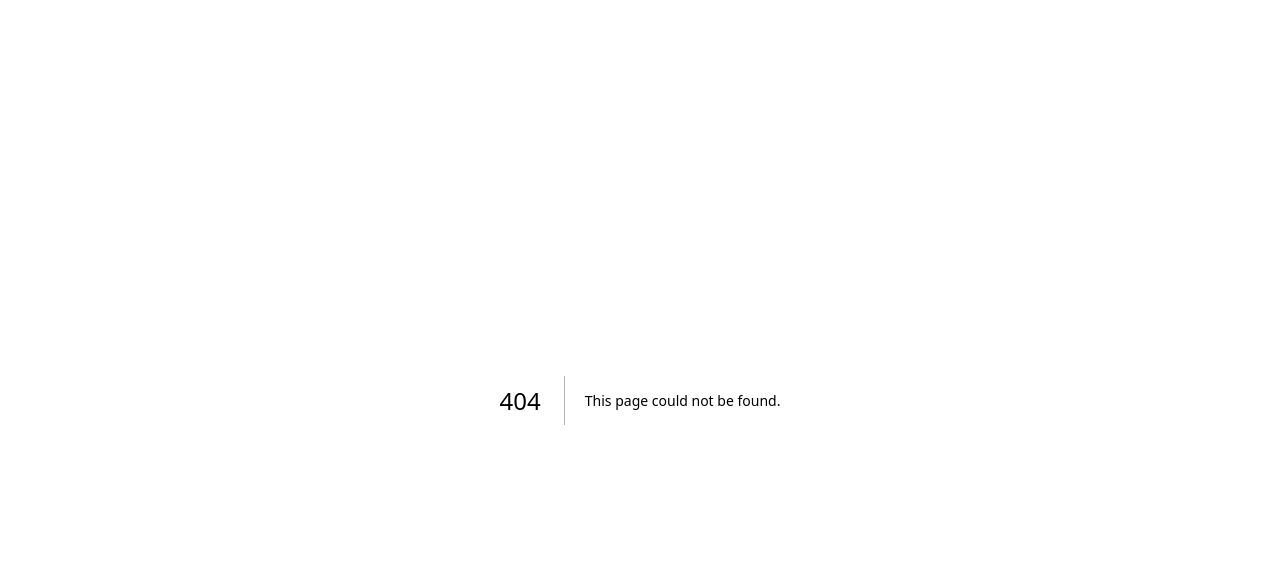
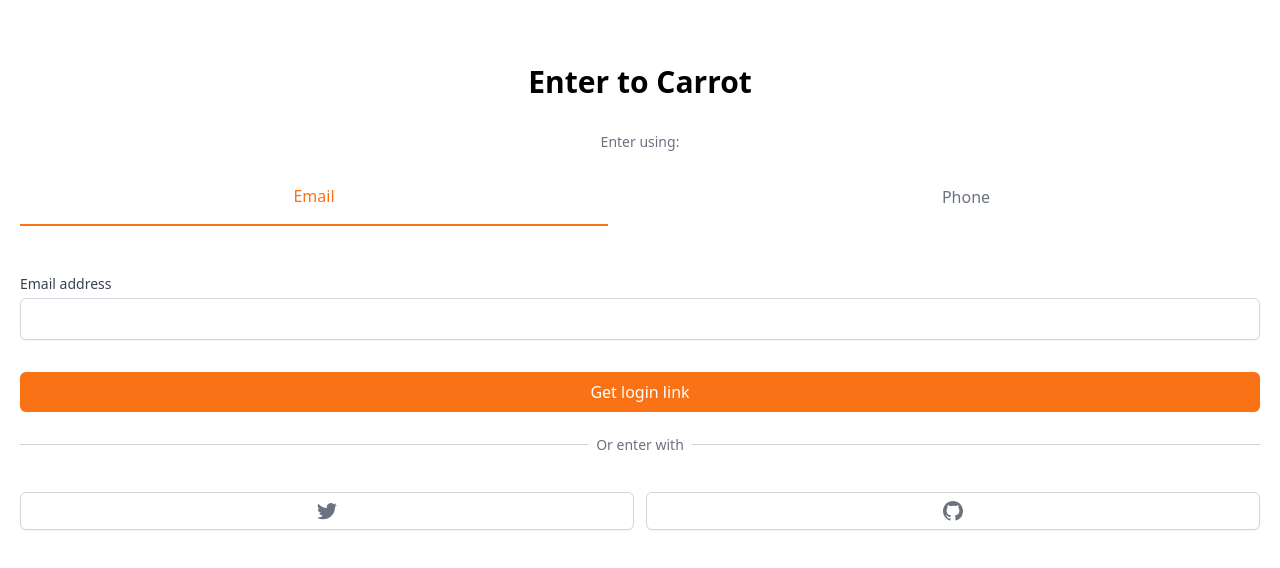
Before and after one commit to mikyungyun/market, a Next.js app: page /enter in a window 1280 px wide. Before the commit this address had no page. Shown: the top 568 px of the page. Built offline with nearby package versions, Linux system fonts and the light colour scheme.

Commit message:
enter page ui

```diff
--- a/package.json
+++ b/package.json
@@ -9,6 +9,7 @@
     "lint": "next lint"
   },
   "dependencies": {
+    "@tailwindcss/forms": "^0.5.4",
     "next": "13.4.12",
     "react": "18.2.0",
     "react-dom": "18.2.0",
--- /dev/null
+++ b/src/pages/enter.tsx
@@ -0,0 +1,119 @@
+import { useState } from 'react';
+
+function cls(...classnames: string[]) {
+  return classnames.join(' ');
+}
+const Enter = () => {
+  const [method, setMethod] = useState<'email' | 'phone'>('email');
+  const onEmailClick = () => setMethod('email');
+  const onPhoneClick = () => setMethod('phone');
+  return (
+    <div className="mt-16 px-5">
+      <h3 className="text-3xl font-bold text-center">Enter to Carrot</h3>
+      <div className="mt-8">
+        <div className="flex flex-col items-center">
+          <h5 className="text-sm text-gray-500 font-medium">Enter using:</h5>
+          <div className="grid grid-cols-2 gap-16 mt-8 pb-4 w-full">
+            <button
+              className={cls(
+                'font-medium pb-4',
+                method === 'email'
+                  ? 'border-b-2 border-orange-500 text-orange-500'
+                  : 'border-transparent text-gray-500'
+              )}
+              onClick={onEmailClick}
+            >
+              Email
+            </button>
+            <button
+              className={cls(
+                'font-medium pb-4',
+                method === 'phone'
+                  ? 'border-b-2 border-orange-500 text-orange-500'
+                  : 'border-transparent text-gray-500'
+              )}
+              onClick={onPhoneClick}
+            >
+              Phone
+            </button>
+          </div>
+        </div>
+        <form className="flex flex-col mt-8">
+          <label className="text-sm font-medium text-gray-700">
+            {method === 'email' ? 'Email address' : null}
+            {method === 'phone' ? 'Phone number' : null}
+          </label>
+          <div className="mt-1">
+            {method === 'email' ? (
+              <input
+                type="email"
+                className={cls(
+                  'appearance-none w-full py-2 px-3 border border-gray-300',
+                  'rounded-md shadow-sm placeholder-gray-400 focus:outline-none focus:ring-orange-500 focus:border-orange-500'
+                )}
+                required
+              />
+            ) : null}
+            {method === 'phone' ? (
+              <div className="flex rounded-md shadow-sm">
+                <span className="flex items-center justify-center py-2 px-3 rounded-l-md border border-r-0 border-gray-300 bg-gray-50 text-sm text-gray-500 select-none">
+                  +82
+                </span>
+                <input
+                  type="number"
+                  className={cls(
+                    'appearance-none w-full py-2 px-3 border border-gray-300',
+                    'rounded-r-md shadow-sm placeholder-gray-400 focus:outline-none focus:ring-orange-500 focus:border-orange-500'
+                  )}
+                  required
+                />
+              </div>
+            ) : null}
+          </div>
+          <button className="bg-orange-500 hover:bg-orange-600 text-white py-2 px-3 mt-8 border-transparent rounded-md focus:ring-2 focus:ring-offset-2 focus:ring-orange-500 focus:outline-none">
+            {method === 'email' ? 'Get login link' : null}
+            {method === 'phone' ? 'Get one-time password' : null}
+          </button>
+        </form>
+        <div className="mt-8">
+          <div className="relative">
+            <div className="absolute w-full border-t border-gray-300 " />
+            <div className="relative -top-3 text-center">
+              <span className="bg-white px-2 text-sm text-gray-500">
+                Or enter with
+              </span>
+            </div>
+          </div>
+          <div className="grid grid-cols-2 gap-3 mt-6">
+            <button className="flex justify-center items-center py-2 px-3 border border-gray-300 rounded-md shadow-sm bg-white text-sm font-medium text-gray-500 hover:bg-gary-500">
+              <svg
+                className="w-5 h-5"
+                aria-hidden="true"
+                fill="currentColor"
+                viewBox="0 0 20 20"
+              >
+                <path d="M6.29 18.251c7.547 0 11.675-6.253 11.675-11.675 0-.178 0-.355-.012-.53A8.348 8.348 0 0020 3.92a8.19 8.19 0 01-2.357.646 4.118 4.118 0 001.804-2.27 8.224 8.224 0 01-2.605.996 4.107 4.107 0 00-6.993 3.743 11.65 11.65 0 01-8.457-4.287 4.106 4.106 0 001.27 5.477A4.073 4.073 0 01.8 7.713v.052a4.105 4.105 0 003.292 4.022 4.095 4.095 0 01-1.853.07 4.108 4.108 0 003.834 2.85A8.233 8.233 0 010 16.407a11.616 11.616 0 006.29 1.84" />
+              </svg>
+            </button>
+            <button className="flex justify-center items-center py-2 px-3 border border-gray-300 rounded-md shadow-sm bg-white text-sm font-medium text-gray-500 hover:bg-gary-500">
+              <svg
+                className="w-5 h-5"
+                aria-hidden="true"
+                fill="currentColor"
+                viewBox="0 0 20 20"
+              >
+                <path
+                  fillRule="evenodd"
+                  d="M10 0C4.477 0 0 4.484 0 10.017c0 4.425 2.865 8.18 6.839 9.504.5.092.682-.217.682-.483 0-.237-.008-.868-.013-1.703-2.782.605-3.369-1.343-3.369-1.343-.454-1.158-1.11-1.466-1.11-1.466-.908-.62.069-.608.069-.608 1.003.07 1.531 1.032 1.531 1.032.892 1.53 2.341 1.088 2.91.832.092-.647.35-1.088.636-1.338-2.22-.253-4.555-1.113-4.555-4.951 0-1.093.39-1.988 1.029-2.688-.103-.253-.446-1.272.098-2.65 0 0 .84-.27 2.75 1.026A9.564 9.564 0 0110 4.844c.85.004 1.705.115 2.504.337 1.909-1.296 2.747-1.027 2.747-1.027.546 1.379.203 2.398.1 2.651.64.7 1.028 1.595 1.028 2.688 0 3.848-2.339 4.695-4.566 4.942.359.31.678.921.678 1.856 0 1.338-.012 2.419-.012 2.747 0 .268.18.58.688.482A10.019 10.019 0 0020 10.017C20 4.484 15.522 0 10 0z"
+                  clipRule="evenodd"
+                />
+              </svg>
+            </button>
+          </div>
+        </div>
+      </div>
+    </div>
+  );
+};
+
+export default Enter;
--- a/src/pages/index.tsx
+++ b/src/pages/index.tsx
@@ -1,11 +1,7 @@
 import { NextPage } from 'next';
 
 const Home: NextPage = () => {
-  return (
-    <div className="bg-blue-500">
-      <h1 className="text-pink-500">it works</h1>
-    </div>
-  );
+  return null;
 };
 
 export default Home;
--- a/tailwind.config.js
+++ b/tailwind.config.js
@@ -13,5 +13,7 @@
   // class="dark"를 추가해주어야 다크모드를 따라가게 됨
   // 그래서 보통은 html의 body태그(가장 상위 요소)에 dark 클래스네임을 추가한다
   // darkMode: "class",
-  plugins: [],
+  plugins: [
+    require("@tailwindcss/forms")
+  ], plugins: [],
 }
```
Also changed, not shown: 1 other file (tests, documents, lock files or other folders).
